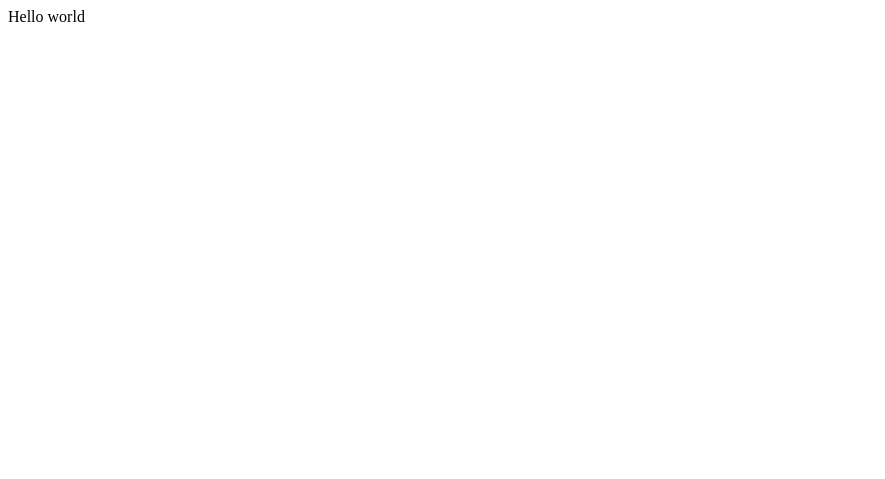
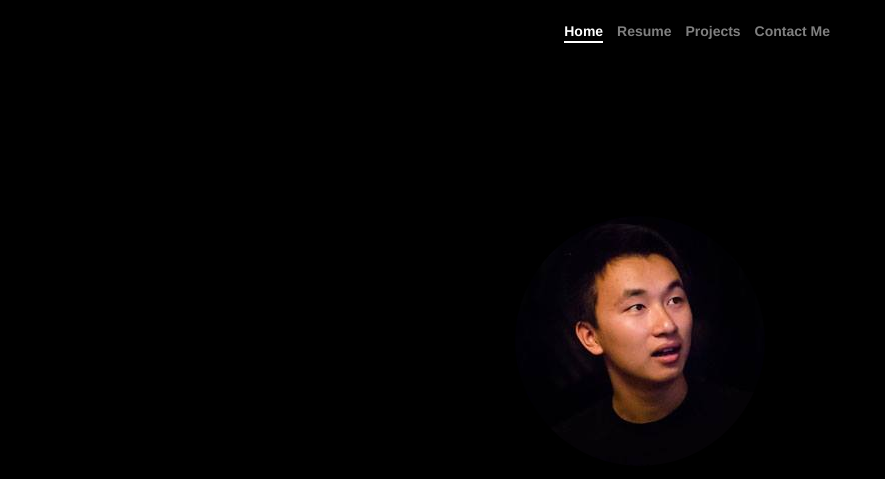
Before and after one commit to hygzhu/hygzhu.github.io, a plain HTML site: page index.html in a window 1280 px wide. Shown: the top 479 px of the page, without its empty margins (0-885 px from the left). Drawn offline with nearby package versions, Linux system fonts and the light colour scheme.

Commit message:
Added landing page using basic bootstrap

```diff
--- a/index.html
+++ b/index.html
@@ -1 +1,58 @@
-Hello world
+
+<!DOCTYPE html>
+<html lang="en">
+  <head>
+    <meta charset="utf-8">
+    <meta name="viewport" content="width=device-width, initial-scale=1, shrink-to-fit=no">
+    <meta name="description" content="Haoyang's Personal Site'">
+    <meta name="author" content="Haoyang Zhu">
+    <!-- Insert favicon ref here-->
+
+    <title>Haoyang Zhu</title>
+    <!-- Bootstrap core CSS -->
+    <link rel="stylesheet" href="https://maxcdn.bootstrapcdn.com/bootstrap/3.3.7/css/bootstrap.min.css">
+    <!-- Cover css -->
+    <link href="style/cover.css" rel="stylesheet">
+  </head>
+
+  <body>
+    <div class="site-wrapper">
+      <div class="site-wrapper-inner">
+        <div class="cover-container">
+          <div class="masthead clearfix">
+            <div class="inner">
+              <nav class="nav nav-masthead">
+                <a class="nav-link active" href="#">Home</a>
+                <a class="nav-link" href="#">Resume</a>
+                <a class="nav-link" href="#">Projects</a>
+                <a class="nav-link" href="#">Contact Me</a>
+              </nav>
+            </div>
+          </div>
+
+          <div class="inner cover">
+               <img src="resources/me.jpg" class="img-circle" alt="Haoyang Zhu" width="250" height="250">
+            <h1 class="cover-heading">Haoyang Zhu</h1>
+            <p class="lead">Computer Science and Business</p>
+          </div>
+
+          <div class="mastfoot">
+            <div class="inner">
+              <p>Haoyang Zhu</p>
+            </div>
+          </div>
+        </div>
+      </div>
+    </div>
+
+    <!-- Bootstrap core JavaScript
+    ================================================== -->
+    <!-- Placed at the end of the document so the pages load faster -->
+    <script src="https://code.jquery.com/jquery-3.2.1.slim.min.js" integrity="sha384-KJ3o2DKtIkvYIK3UENzmM7KCkRr/rE9/Qpg6aAZGJwFDMVNA/GpGFF93hXpG5KkN" crossorigin="anonymous"></script>
+    <script>window.jQuery || document.write('<script src="../../../../assets/js/vendor/jquery.min.js"><\/script>')</script>
+    <script src="../../../../assets/js/vendor/popper.min.js"></script>
+    <script src="../../../../dist/js/bootstrap.min.js"></script>
+    <!-- IE10 viewport hack for Surface/desktop Windows 8 bug -->
+    <script src="../../../../assets/js/ie10-viewport-bug-workaround.js"></script>
+  </body>
+</html>
--- /dev/null
+++ b/style/cover.css
@@ -0,0 +1,160 @@
+/*
+ * Globals
+ */
+
+/* Links */
+a,
+a:focus,
+a:hover {
+  color: #fff;
+}
+
+/* Custom default button */
+.btn-secondary,
+.btn-secondary:hover,
+.btn-secondary:focus {
+  color: #333;
+  text-shadow: none; /* Prevent inheritance from `body` */
+  background-color: #fff;
+  border: .05rem solid #fff;
+}
+
+
+/*
+ * Base structure
+ */
+
+html,
+body {
+  height: 100%;
+  background-color: #000;
+}
+body {
+  color: #fff;
+  text-align: center;
+  text-shadow: 0 .05rem .1rem rgba(0,0,0,.5);
+}
+
+/* Extra markup and styles for table-esque vertical and horizontal centering */
+.site-wrapper {
+  display: table;
+  width: 100%;
+  height: 100%; /* For at least Firefox */
+  min-height: 100%;
+  -webkit-box-shadow: inset 0 0 5rem rgba(0,0,0,.5);
+          box-shadow: inset 0 0 5rem rgba(0,0,0,.5);
+}
+.site-wrapper-inner {
+  display: table-cell;
+  vertical-align: top;
+}
+.cover-container {
+  margin-right: auto;
+  margin-left: auto;
+}
+
+/* Padding for spacing */
+.inner {
+  padding: 2rem;
+}
+
+
+/*
+ * Header
+ */
+
+.masthead {
+  margin-bottom: 2rem;
+}
+
+.masthead-brand {
+  margin-bottom: 0;
+}
+
+.nav-masthead .nav-link {
+  padding: .25rem 0;
+  font-weight: bold;
+  color: rgba(255,255,255,.5);
+  background-color: transparent;
+  border-bottom: .25rem solid transparent;
+}
+
+.nav-masthead .nav-link:hover,
+.nav-masthead .nav-link:focus {
+  border-bottom-color: rgba(255,255,255,.25);
+}
+
+.nav-masthead .nav-link + .nav-link {
+  margin-left: 1rem;
+}
+
+.nav-masthead .active {
+  color: #fff;
+  border-bottom-color: #fff;
+}
+
+@media (min-width: 48em) {
+  .masthead-brand {
+    float: left;
+  }
+  .nav-masthead {
+    float: right;
+  }
+}
+
+
+/*
+ * Cover
+ */
+
+.cover {
+  padding: 0 1.5rem;
+}
+.cover .btn-lg {
+  padding: .75rem 1.25rem;
+  font-weight: bold;
+}
+
+
+/*
+ * Footer
+ */
+
+.mastfoot {
+  color: rgba(255,255,255,.5);
+}
+
+
+/*
+ * Affix and center
+ */
+
+@media (min-width: 40em) {
+  /* Pull out the header and footer */
+  .masthead {
+    position: fixed;
+    top: 0;
+  }
+  .mastfoot {
+    position: fixed;
+    bottom: 0;
+  }
+  /* Start the vertical centering */
+  .site-wrapper-inner {
+    vertical-align: middle;
+  }
+  /* Handle the widths */
+  .masthead,
+  .mastfoot,
+  .cover-container {
+    width: 100%; /* Must be percentage or pixels for horizontal alignment */
+  }
+}
+
+@media (min-width: 62em) {
+  .masthead,
+  .mastfoot,
+  .cover-container {
+    width: 42rem;
+  }
+}
--- /dev/null
+++ b/style/main.css
@@ -0,0 +1,124 @@
+/*
+ * Globals
+ */
+
+/* Links */
+a,
+a:focus,
+a:hover {
+  color: #fff;
+}
+
+/*
+ * Base structure
+ */
+
+html,
+body {
+  height: 100%;
+  background-color: #fff;
+}
+body {
+  color: #fff;
+  text-align: center;
+  text-shadow: 0 1px 3px rgba(0,0,0,.5);
+}
+
+/* Extra markup and styles for table-esque vertical and horizontal centering */
+.site-wrapper {
+  display: table;
+  width: 100%;
+  height: 600px;
+  background-color: #333;
+  /*height: 100%; */
+  /*min-height: 100%;*/
+}
+.site-wrapper-inner {
+  display: table-cell;
+  vertical-align: top;
+}
+.cover-container {
+  margin-right: auto;
+  margin-left: auto;
+}
+
+/* Padding for spacing */
+.inner {
+  padding: 30px;
+}
+
+
+/*
+ * Header
+ */
+.masthead-brand {
+  margin-top: 10px;
+  margin-bottom: 10px;
+}
+
+.masthead-nav > li {
+  display: inline-block;
+}
+.masthead-nav > li + li {
+  margin-left: 20px;
+}
+.masthead-nav > li > a {
+  padding-right: 0;
+  padding-left: 0;
+  font-size: 16px;
+  font-weight: bold;
+  color: #fff; /* IE8 proofing */
+  color: rgba(255,255,255,.75);
+  border-bottom: 2px solid transparent;
+}
+.masthead-nav > li > a:hover,
+.masthead-nav > li > a:focus {
+  background-color: transparent;
+  border-bottom-color: #a9a9a9;
+  border-bottom-color: rgba(255,255,255,.25);
+}
+.masthead-nav > .active > a,
+.masthead-nav > .active > a:hover,
+.masthead-nav > .active > a:focus {
+  color: #fff;
+  border-bottom-color: #fff;
+}
+
+@media (min-width: 768px) {
+  .masthead-brand {
+    float: left;
+  }
+  .masthead-nav {
+    float: right;
+  }
+}
+
+
+/*
+ * Cover
+ */
+
+.cover {
+  padding: 0 20px;
+}
+.cover .btn-lg {
+  padding: 10px 20px;
+  font-weight: bold;
+}
+
+/*
+ * Affix and center
+ */
+
+@media (min-width: 768px) {
+  /* Pull out the header and footer */
+  .masthead {
+    position: fixed;
+    top: 0;
+  }
+  /* Start the vertical centering */
+  .site-wrapper-inner {
+    vertical-align: middle;
+  }
+
+}
```
Also changed, not shown: resources/me.jpg (added).
